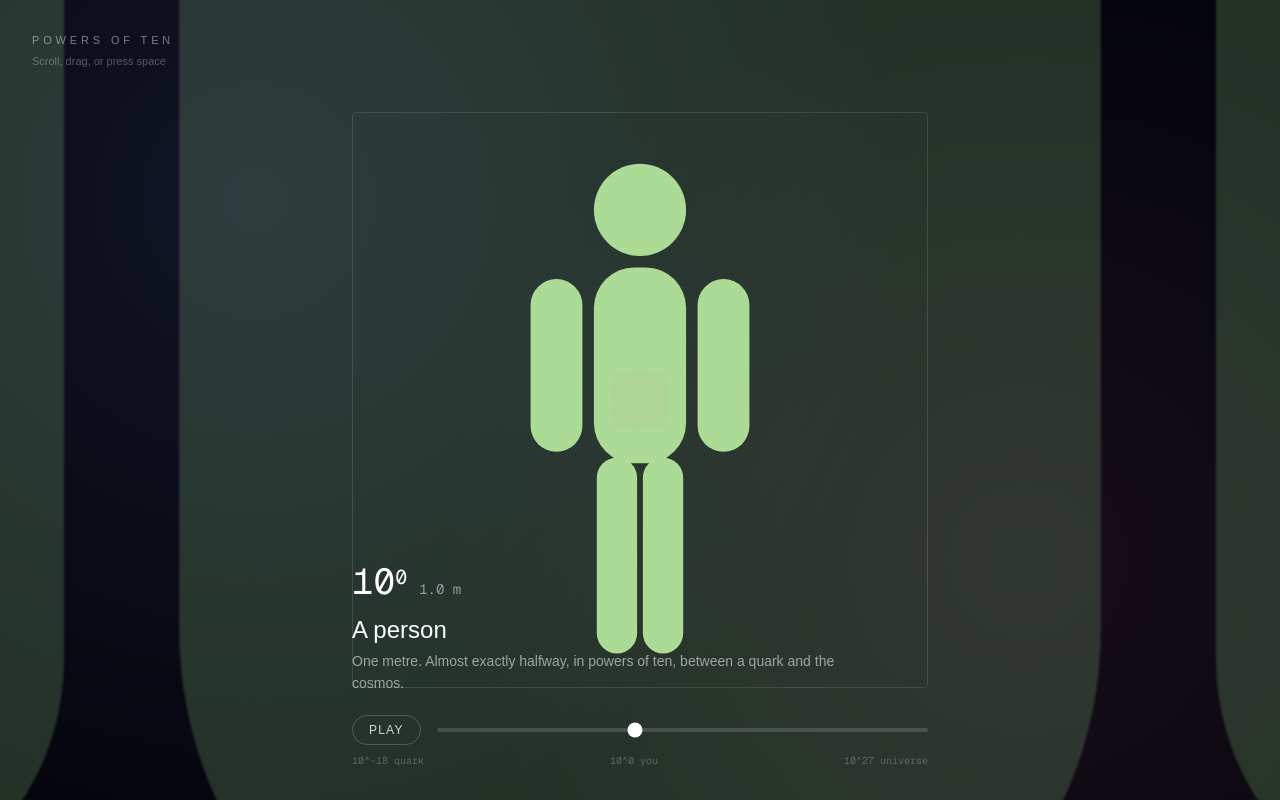
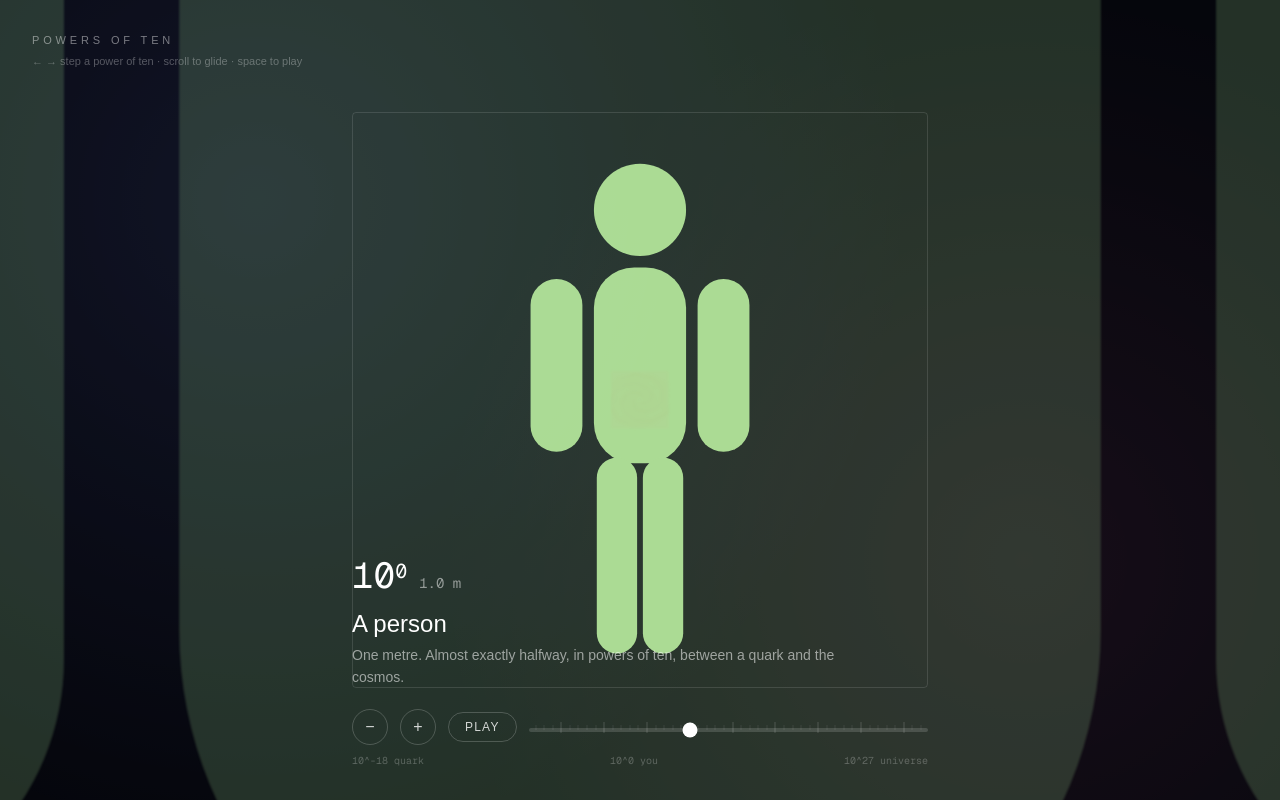
Before and after one commit to wunnle/bender-sandbox, a Next.js app: page /powers-of-ten in a window 1280 px wide. Built offline with nearby package versions, Linux system fonts and the light colour scheme.

Commit message:
Powers of Ten: step one decade at a time, with snapping and slider ticks

```diff
--- a/src/app/powers-of-ten/page.tsx
+++ b/src/app/powers-of-ten/page.tsx
@@ -38,8 +38,47 @@ export default function PowersOfTenPage() {
 
   const clamp = useCallback((v: number) => Math.min(MAX, Math.max(MIN, v)), []);
 
+  // mirror of `view` so the step animation can read it without re-binding
+  const viewRef = useRef(0);
+  viewRef.current = view;
+  const stepFrame = useRef(0);
+
+  const stopAnimating = useCallback(() => cancelAnimationFrame(stepFrame.current), []);
+
+  /** Ease to an exact power of ten. */
+  const animateTo = useCallback(
+    (target: number) => {
+      stopAnimating();
+      setPlaying(false);
+      const from = viewRef.current;
+      const to = clamp(target);
+      if (from === to) return;
+      const t0 = performance.now();
+      const tick = (now: number) => {
+        const p = Math.min(1, (now - t0) / 560);
+        const eased = p < 0.5 ? 2 * p * p : 1 - Math.pow(-2 * p + 2, 2) / 2;
+        setView(from + (to - from) * eased);
+        if (p < 1) stepFrame.current = requestAnimationFrame(tick);
+      };
+      stepFrame.current = requestAnimationFrame(tick);
+    },
+    [clamp, stopAnimating],
+  );
+
+  /** One decade in the given direction, snapping to whole exponents. */
+  const step = useCallback(
+    (d: 1 | -1) => {
+      const cur = viewRef.current;
+      animateTo(d > 0 ? Math.floor(cur + 1e-4) + 1 : Math.ceil(cur - 1e-4) - 1);
+    },
+    [animateTo],
+  );
+
+  useEffect(() => stopAnimating, [stopAnimating]);
+
   useEffect(() => {
     if (!playing) return;
+    stopAnimating();
     let last = performance.now();
     const tick = (now: number) => {
       const dt = (now - last) / 1000;
@@ -64,13 +103,16 @@ export default function PowersOfTenPage() {
 
   useEffect(() => {
     const onKey = (ev: KeyboardEvent) => {
-      const step = ev.shiftKey ? 1 : 0.25;
       if (ev.key === "ArrowDown" || ev.key === "ArrowLeft") {
-        setPlaying(false);
-        setView((v) => clamp(v - step));
+        ev.preventDefault();
+        step(-1);
       } else if (ev.key === "ArrowUp" || ev.key === "ArrowRight") {
-        setPlaying(false);
-        setView((v) => clamp(v + step));
+        ev.preventDefault();
+        step(1);
+      } else if (ev.key === "Home") {
+        animateTo(MAX);
+      } else if (ev.key === "End") {
+        animateTo(MIN);
       } else if (ev.key === " ") {
         ev.preventDefault();
         setPlaying((p) => !p);
@@ -78,14 +120,15 @@ export default function PowersOfTenPage() {
     };
     window.addEventListener("keydown", onKey);
     return () => window.removeEventListener("keydown", onKey);
-  }, [clamp]);
+  }, [step, animateTo]);
 
   const onWheel = useCallback(
     (ev: React.WheelEvent) => {
+      stopAnimating();
       setPlaying(false);
       setView((v) => clamp(v + ev.deltaY * 0.0022));
     },
-    [clamp],
+    [clamp, stopAnimating],
   );
 
   // touch: vertical drag zooms
@@ -100,6 +143,7 @@ export default function PowersOfTenPage() {
       onWheel={onWheel}
       onTouchStart={(e) => {
         touchY.current = e.touches[0].clientY;
+        stopAnimating();
         setPlaying(false);
       }}
       onTouchMove={(e) => {
@@ -148,7 +192,7 @@ export default function PowersOfTenPage() {
       {/* header */}
       <header className="absolute left-0 right-0 top-0 p-5 sm:p-8">
         <h1 className="text-[11px] uppercase tracking-[0.35em] text-white/45">Powers of Ten</h1>
-        <p className="mt-1 text-[11px] text-white/30">Scroll, drag, or press space</p>
+        <p className="mt-1 text-[11px] text-white/30">← → step a power of ten · scroll to glide · space to play</p>
       </header>
 
       {/* readout */}
@@ -165,13 +209,47 @@ export default function PowersOfTenPage() {
           <h2 className="mt-3 text-xl font-medium sm:text-2xl">{focus.title}</h2>
           <p className="mt-1 max-w-lg text-sm leading-relaxed text-white/55">{focus.blurb}</p>
 
-          <div className="mt-5 flex items-center gap-4">
+          <div className="mt-5 flex items-center gap-3">
+            <button
+              onClick={() => step(-1)}
+              disabled={view <= MIN + 1e-6}
+              title="One power of ten smaller (←)"
+              className="grid h-9 w-9 shrink-0 place-items-center rounded-full border border-white/20 text-base text-white/80 transition hover:bg-white/10 disabled:opacity-25"
+              aria-label="Step one power of ten smaller"
+            >
+              −
+            </button>
+            <button
+              onClick={() => step(1)}
+              disabled={view >= MAX - 1e-6}
+              title="One power of ten larger (→)"
+              className="grid h-9 w-9 shrink-0 place-items-center rounded-full border border-white/20 text-base text-white/80 transition hover:bg-white/10 disabled:opacity-25"
+              aria-label="Step one power of ten larger"
+            >
+              +
+            </button>
             <button
               onClick={() => setPlaying((p) => !p)}
               className="shrink-0 rounded-full border border-white/20 px-4 py-1.5 text-xs uppercase tracking-widest text-white/80 transition hover:bg-white/10"
             >
               {playing ? "Pause" : "Play"}
             </button>
+
+            <div className="relative flex-1">
+              <div className="pointer-events-none absolute inset-x-[7px] top-1/2 -translate-y-1/2">
+                {SCENES.map((s) => (
+                  <span
+                    key={s.e}
+                    className="absolute w-px -translate-x-1/2 bg-white/25"
+                    style={{
+                      left: `${((s.e - MIN) / (MAX - MIN)) * 100}%`,
+                      height: s.e % 5 === 0 ? 11 : 5,
+                      top: s.e % 5 === 0 ? -5.5 : -2.5,
+                      opacity: s.e % 5 === 0 ? 0.7 : 0.35,
+                    }}
+                  />
+                ))}
+              </div>
               <input
                 type="range"
                 min={MIN}
@@ -179,12 +257,15 @@ export default function PowersOfTenPage() {
                 step={0.01}
                 value={view}
                 onChange={(e) => {
+                  stopAnimating();
                   setPlaying(false);
                   setView(Number(e.target.value));
                 }}
-              className="h-1 w-full cursor-pointer appearance-none rounded-full bg-white/15 accent-white"
+                onPointerUp={() => animateTo(Math.round(viewRef.current))}
+                className="relative h-1 w-full cursor-pointer appearance-none rounded-full bg-white/15 accent-white"
                 aria-label="Scale"
               />
+            </div>
           </div>
           <div className="mt-2 flex justify-between font-mono text-[10px] text-white/25">
             <span>10^{MIN} quark</span>
```
Lines whose indentation alone changed are shown as unchanged.
